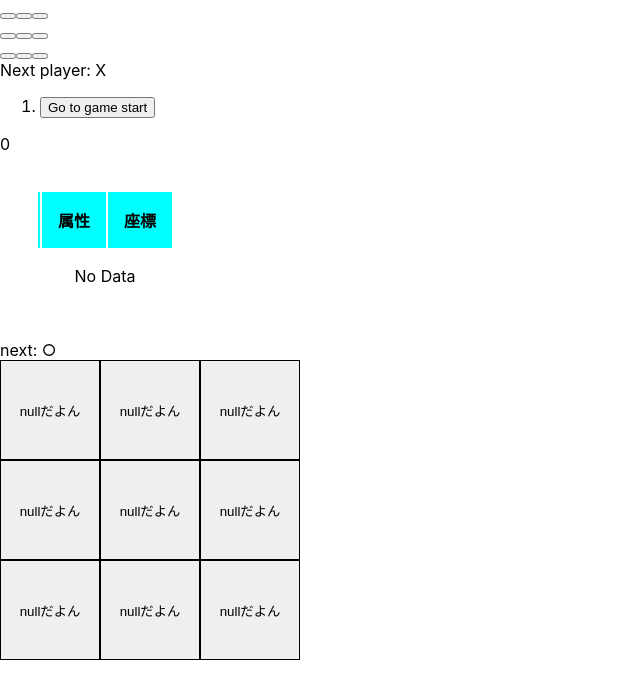
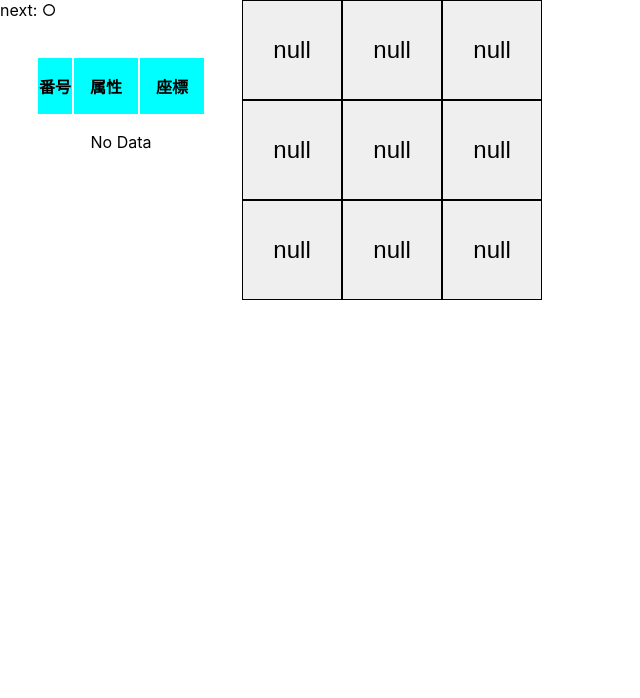
Before and after one commit to bayasshii/helloreact, a React (Create React App) app: page / in a window 1280 px wide. Shown: the top 698 px of the page, without its empty margins (0-640 px from the left). Built offline with nearby package versions, Linux system fonts and the light colour scheme.

Commit message:
参照渡しの改善

```diff
--- a/src/Board.js
+++ b/src/Board.js
@@ -1,12 +1,13 @@
 import React from 'react';
 import Square from './Square.js'
 import Table from './Table.js'
-import Game from './Otehon.js'
 
 const button__wrap = {
   width: '300px',
+  height: '300px',
   display: 'flex',
-  flexWrap: 'wrap'
+  flexWrap: 'wrap',
+
 };
 
 class Board extends React.Component {
@@ -23,13 +24,13 @@ class Board extends React.Component {
   handleClick(x, y) {
     if(!this.state.winner){
       const history = this.state.history
-      const stepNumber = this.state.stepNumber
-
-      const current = history[stepNumber]
-      const squares = current.slice()
+      const current = history[history.length - 1]
+      const squares = JSON.parse(JSON.stringify(current))
       squares[y][x] = this.state.whatNext;
 
       this.updateWinner(squares)
+
+      console.log(squares)
 
       const whatNext = this.state.whatNext === "X" ? "○" : "X"
 
@@ -100,22 +101,17 @@ class Board extends React.Component {
 
     return (
       <div>
-        <Game />
-        <div>{stepNumber}</div>
+        <div style={{display: 'flex'}}>
+          <div>
+            <div>{ winner ? "winner: " + winner : "next: " + whatNext}</div>
             {this.renderTable()}
-        <div>{ winner ? "winner: " + winner : "next: " + whatNext}</div>
-        {/*
-        {this.state.history[1] ? this.state.history[1] : "poyopoyo"}
-        <br/>
-        {this.state.history[2] ? this.state.history[2] : "poyopoyo"}
-        <br/>
-        {this.state.history[3] ? this.state.history[3] : "poyopoyo"}
-        */}
+          </div>
           <div style={button__wrap}>
             {
               squares.map((squares_y, index_y) =>
                 squares_y.map((square, index_x) =>
                   <Square
+                      key={[index_y,index_x]}
                       x={index_x}
                       y={index_y}
                       square={square}
@@ -126,6 +122,7 @@ class Board extends React.Component {
             }
           </div>
         </div>
+      </div>
     );
   }
 }
--- a/src/Square.js
+++ b/src/Square.js
@@ -4,6 +4,8 @@ const button = {
   border: '1px solid #000',
   height: '100px',
   width: '100px',
+  fontSize: '24px',
+  marginBottom: '0'
 };
 
 class Square extends React.Component {
@@ -17,9 +19,9 @@ class Square extends React.Component {
     return (
       <button
         style={button}
-        onClick={() => this.props.onClick(this.props.x, this.props.y)}
+        onClick={!Boolean(this.props.square) ? (() => this.props.onClick(this.props.x, this.props.y)) :(()=>{})}
       >
-        {this.props.square ? this.props.square : "nullだよん"}
+        {this.props.square ? this.props.square : "null"}
       </button>
     );
   }
--- a/src/Table.js
+++ b/src/Table.js
@@ -30,13 +30,13 @@ class Table extends React.Component {
       <table style={table}>
         <tbody>
             <tr style={table_head}>
-                <th></th>
+                <th>番号</th>
                 <th style={td}>属性</th>
                 <th style={td}>座標</th>
             </tr>
             {
               orders[0] ? orders.map((order, i)=>
-              <tr style={tr}>
+              <tr style={tr} key={i}>
                 <td style={td}>{i+1}</td>
                 <td style={td}>{ i%2 ? "X" : "○"}</td>
                 <td style={td}>{order[1]}, {order[0]}</td>
@@ -44,7 +44,7 @@ class Table extends React.Component {
             )
             :
               <tr>
-                <td colspan="3" style={td}>No Data</td>
+                <td colSpan="3" style={td}>No Data</td>
               </tr>
             }
         </tbody>
```
Lines whose indentation alone changed are shown as unchanged.
